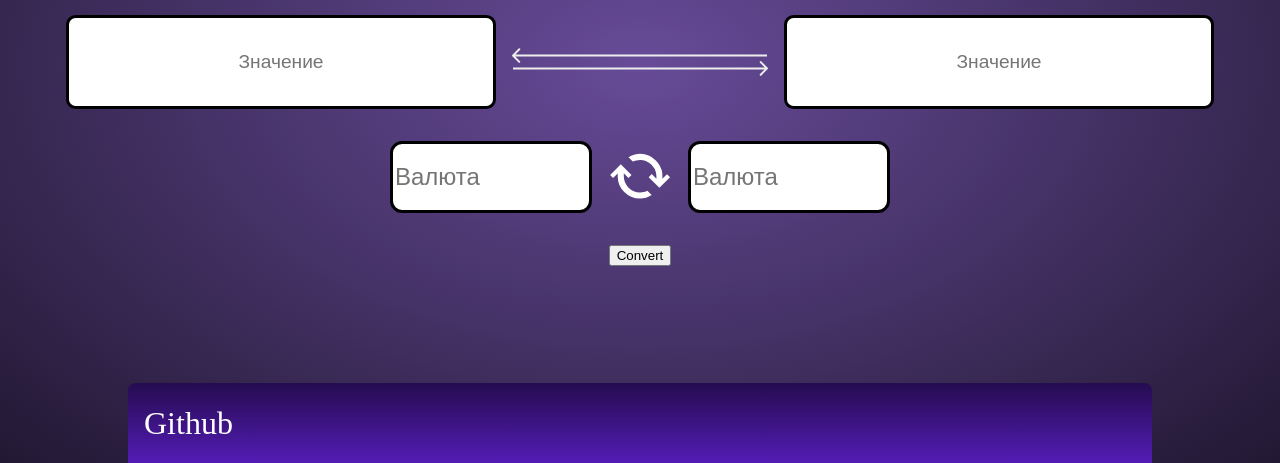
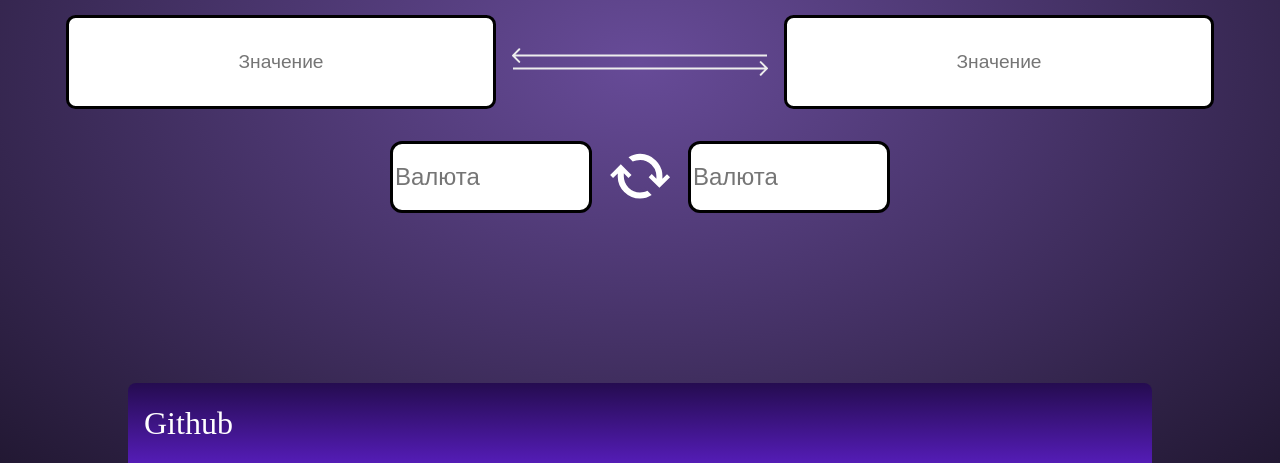
Before and after one commit to WhiteBunnyI/Currency-converter, a Flask app: page / in a window 1280 px wide. Shown: the part 337-800 px from the top of the page. Run offline with Flask 3, Linux system fonts and the light colour scheme; data comes from the database, SQL or seed files in the repository; parts of the project's set-up code (start-up, migrations or seed data) failed here and were passed over.

Commit message:
Making docker container...

```diff
--- a/docker-compose.yml
+++ b/docker-compose.yml
@@ -9,3 +9,4 @@ services:
       - FLASK_ENV=development
       - FLASK_APP=app.app:app
       - FLASK_DEBUG=1
+    command: ["python", "app/app.py"]
--- a/src/app/app.py
+++ b/src/app/app.py
@@ -183,4 +183,3 @@ def index():
 if __name__ == '__main__':
     init_db()
     app.run(host='0.0.0.0', port='5000', debug=True)
-    import_rates()
--- a/src/app/templates/index.html
+++ b/src/app/templates/index.html
@@ -35,9 +35,6 @@
                 </datalist>
             </div>
 
-            <div class="flex-container">
-                <button type="submit">Convert</button>
-            </div>
         </form>
     </div>
 
```
Also changed, not shown: README.md, src/app/currency.db (deleted), src/currency.db (added), 1 other file.
